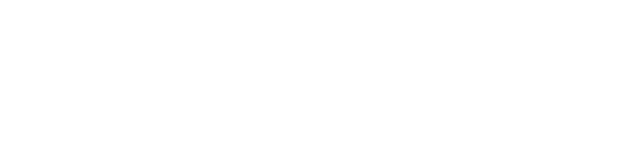
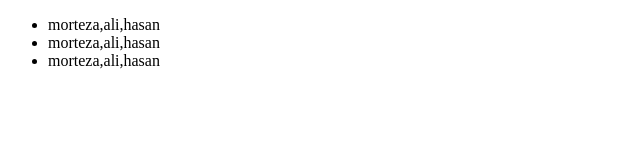
Before and after one commit to M-alaie/project, a plain HTML site: page about.html in a window 1280 px wide. Shown: the whole page, without its empty margins (0-640 px from the left). Drawn offline with Linux system fonts and the light colour scheme.

Commit message:
add ul tags to project

```diff
--- a/about.html
+++ b/about.html
@@ -7,6 +7,11 @@
     <title>Document</title>
 </head>
 <body>
+    <ul>
+        <li>morteza,ali,hasan</li>
+        <li>morteza,ali,hasan</li>
+        <li>morteza,ali,hasan</li>
+    </ul>
 
 </body>
 </html>
```
